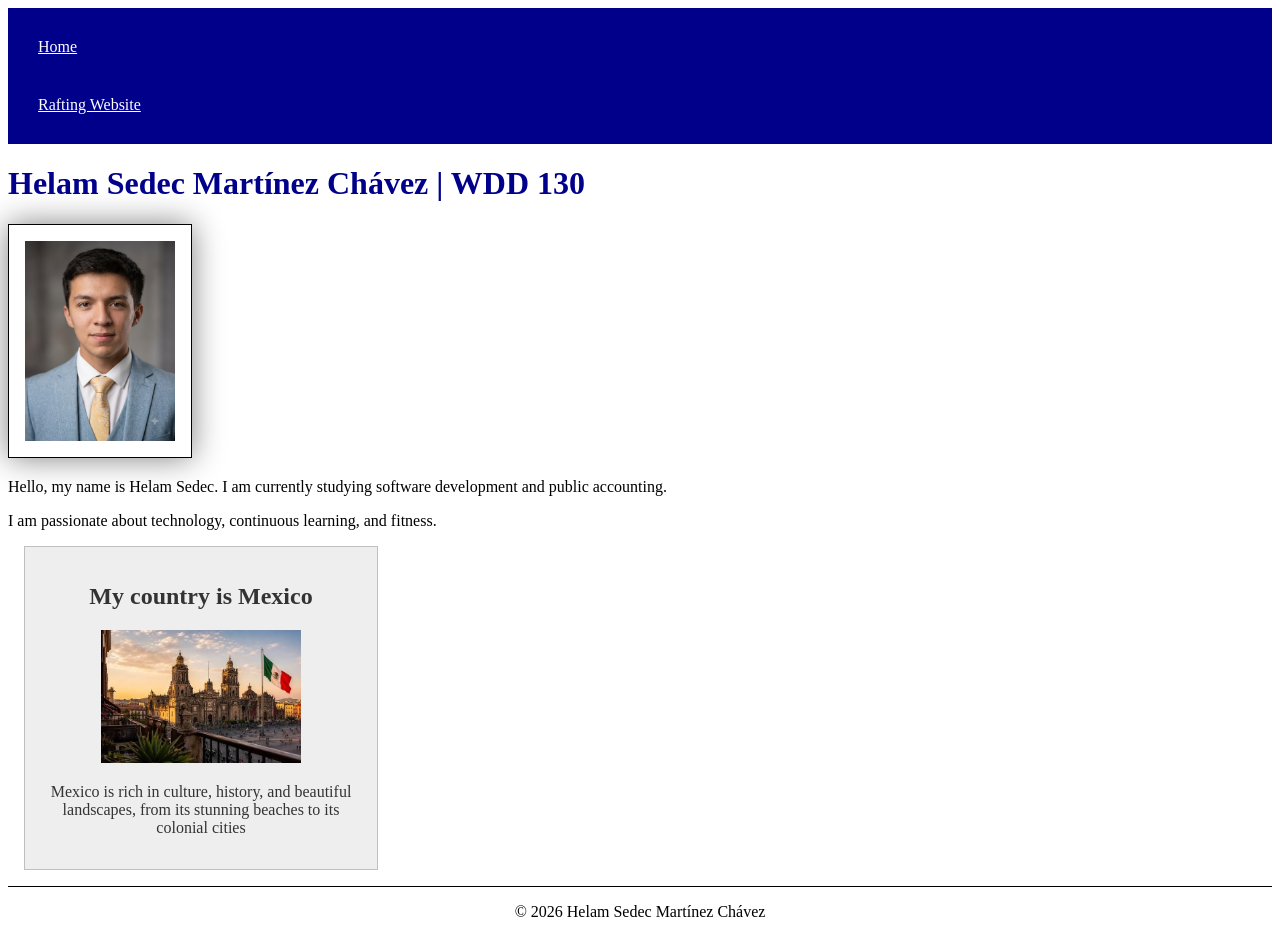
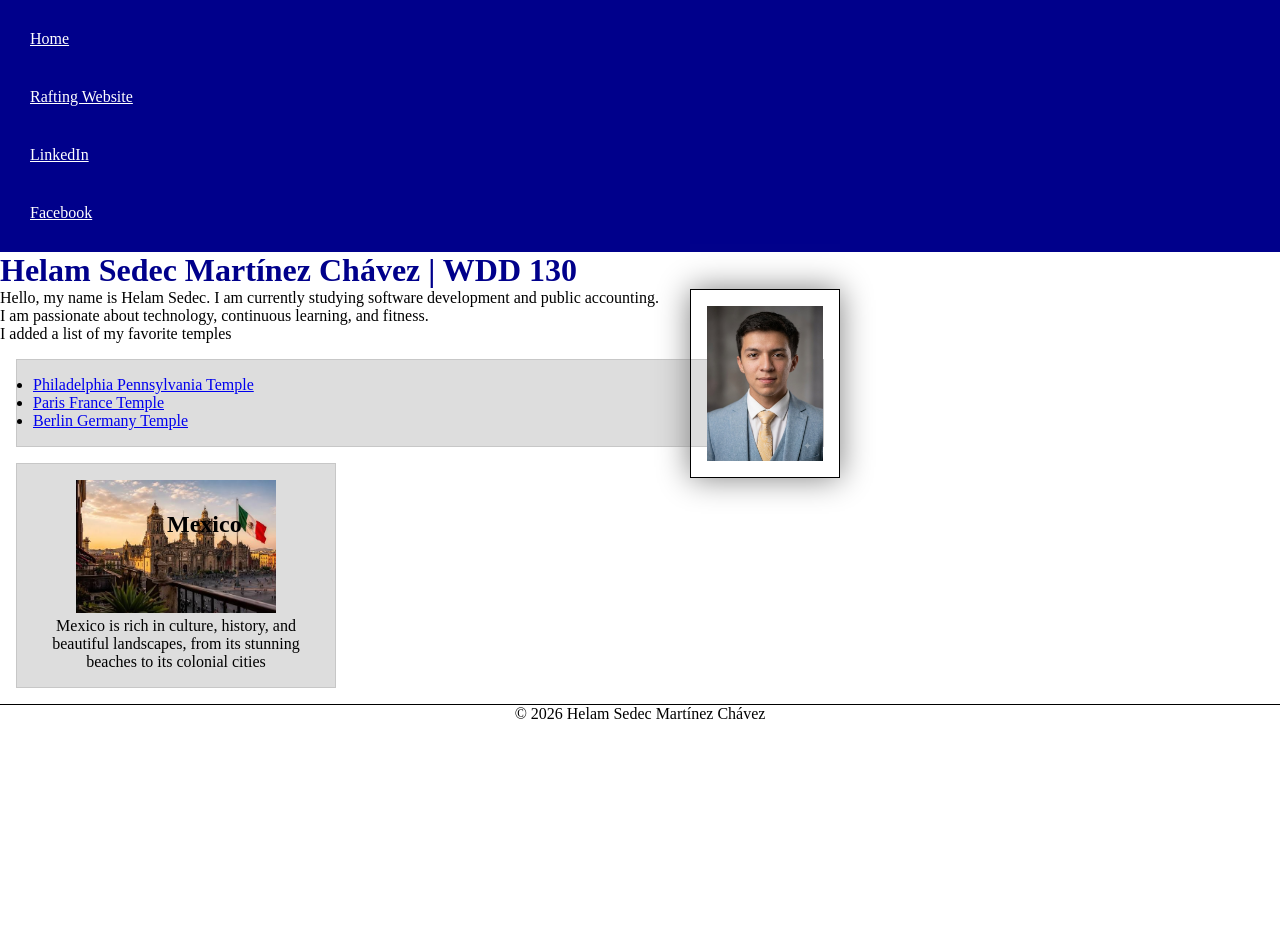
Before and after one commit to helamsedec/wdd130, a plain HTML site: page index.html in a window 1280 px wide. After the commit the page ends 800 px from the top, so only its background shows below. Drawn offline with Linux system fonts and the light colour scheme.

Commit message:
CA activity

```diff
--- a/index.html
+++ b/index.html
@@ -13,8 +13,11 @@
 <body>
     <header>
         <nav>
-            <a href="#">Home</a>
+            <a href="index.html">Home</a>
             <a href="wwr/">Rafting Website</a>
+            <!-- Tus otros enlaces existentes -->
+            <a href="linkedin.com/in/helam-sedec" target="_blank">LinkedIn</a>
+            <a href="https://www.facebook.com/profile.php?id=100075885417276&locale=es_LA" target="_blank">Facebook</a>
         </nav>
     </header>
     <main>
@@ -22,10 +25,15 @@
         <img src="images/profile.jpg" alt="Profile Image">
         <p>Hello, my name is Helam Sedec. I am currently studying software development and public accounting.</p>
         <p>I am passionate about technology, continuous learning, and fitness.</p>
-
+        <p>I added a list of my favorite temples</p>
+        <ul class="box">
+        <li><a href="https://www.churchofjesuschrist.org/temples/details/philadelphia-pennsylvania-temple" target="_blank" rel="noopener">Philadelphia Pennsylvania Temple</a></li>
+        <li><a href="https://www.churchofjesuschrist.org/temples/details/paris-france-temple" target="_blank" rel="noopener">Paris France Temple</a></li>
+        <li><a href="https://www.churchofjesuschrist.org/temples/details/berlin-germany-temple" target="_blank" rel="noopener">Berlin Germany Temple</a></li>
+        </ul>
     </main>
-    <aside>
-        <h2>My country is Mexico</h2>
+    <aside class="box">
+        <h2>Mexico</h2>
         <img src="images/mexico.jpg" alt="My country Image">
         <p>Mexico is rich in culture, history, and beautiful landscapes, from its stunning beaches to its colonial cities </p>
     </aside>
--- a/styles/styles.css
+++ b/styles/styles.css
@@ -1,3 +1,23 @@
+* {
+    margin: 0;
+    padding: 0;
+    box-sizing: border-box;
+}
+/* Class Selectors */
+.box {
+    margin: 1rem;
+    border: 1px solid rgb(0 0 0 / 10%);
+    padding: 1rem;
+    background-color: #ddd;
+    color: #000;
+}
+
+
+main img {
+    /* you most likely will have other CSS declarations here */
+    float: right;
+}
+
 nav {
     background-color: darkblue;
     padding: 10px;
@@ -29,12 +49,20 @@ aside {
     background-color: #eee;
     color: #333;
     text-align: center;
+    position: relative;
 }
 
 aside img {
     width: 200px;
     height: auto;
 }
+
+aside h2{
+    position: absolute;
+    top: 47px;
+    left: 150px;
+}
+
 
 main img {
     width: 150px;
--- a/week03/styles/float.css
+++ b/week03/styles/float.css
@@ -20,6 +20,7 @@ p {
 footer {
     border-top: 1px solid #555;
     padding-top: 5px;
+    clear: both;
     /* Uncomment the declaration below and observe the results. */
 
     /* clear: both; */
```
